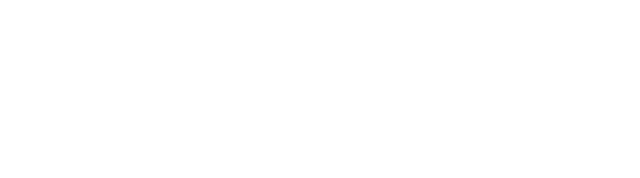
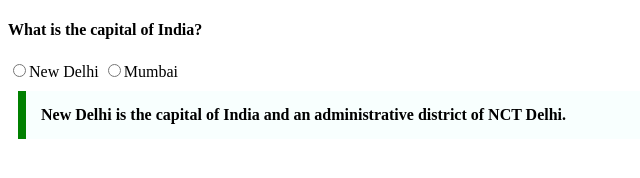
Before and after one commit to acciojob/trivia-Jef-king, a website: page main.html in a window 1280 px wide. Shown: the whole page, without its empty margins (0-640 px from the left). Drawn offline with Linux system fonts and the light colour scheme.

Commit message:
created a submission

```diff
--- a/main.html
+++ b/main.html
@@ -8,6 +8,10 @@
 
 <body>
 	<!-- the entire body must be written by student -->
+	<h4>What is the capital of India?</h4>
+	<input type="radio" ><label>New Delhi</label>
+	<input type="radio"><label>Mumbai</label>
+	<blockquote itemref='https://en.wikipedia.org/wiki/New_Delhi'>New Delhi is the capital of India and an administrative district of NCT Delhi.</blockquote>
     <script type="text/javascript" src="./script.js">
 </script>
 
--- a/styles.css
+++ b/styles.css
@@ -1,2 +1,10 @@
 
 /* Your CSS Code here. */
+blockquote{
+	max-width:600px;
+	margin:10px;
+	padding:15px;
+	border-left:8px solid green;
+	background-color:#f8fffe;
+	font-weight:bold;
+}
```
